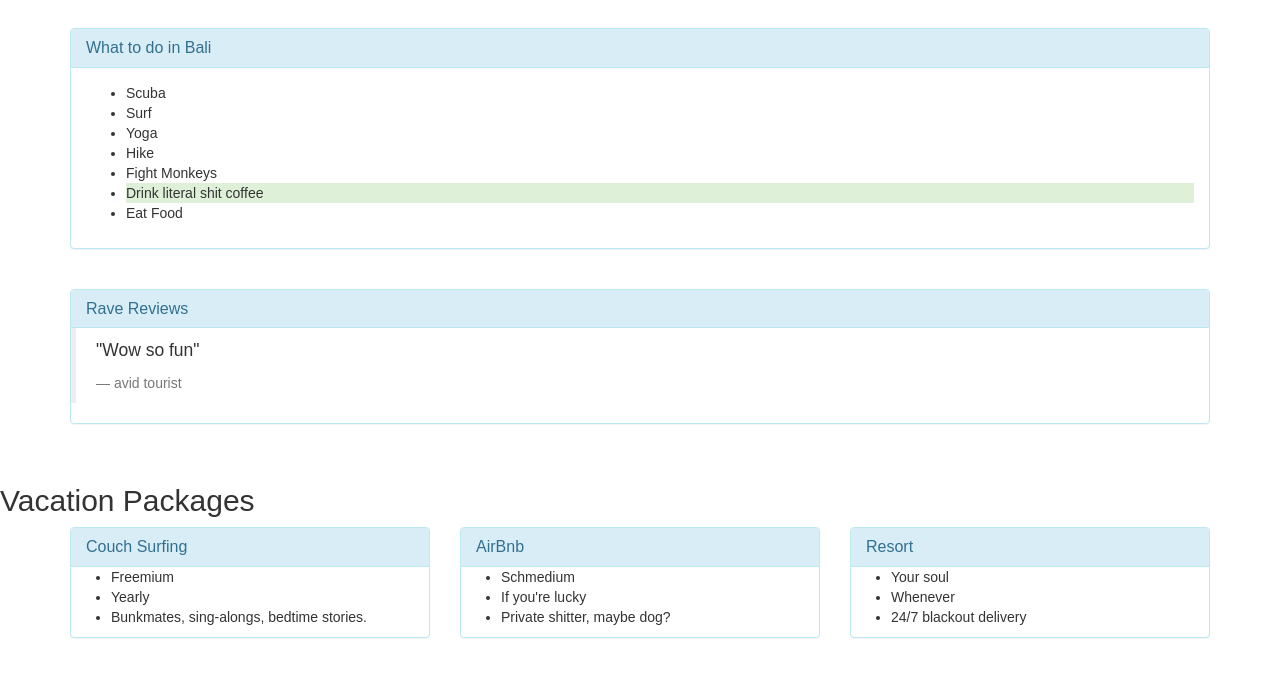
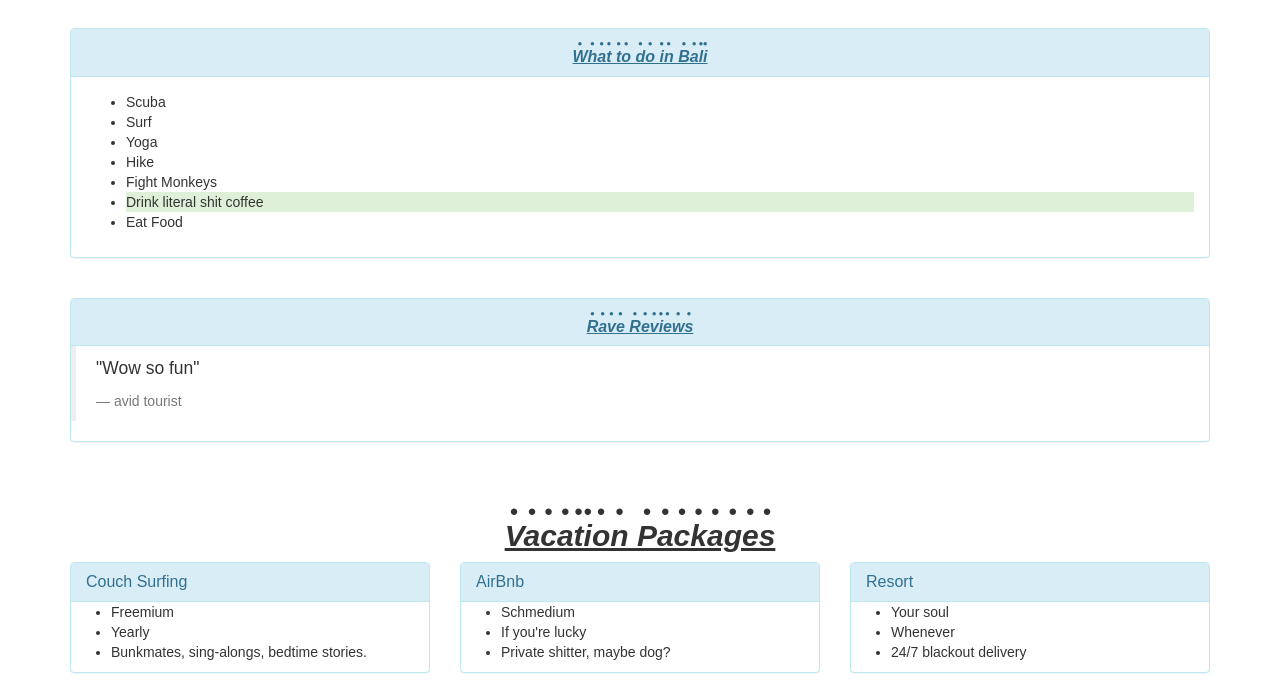
Before and after one commit to devsweeting/Thursday-Oct-11, a plain HTML site: page vacation.html in a window 1280 px wide. Shown: the part 242-935 px from the top of the page. Before the commit the page ends 900 px from the top, so only its background shows below. Drawn offline with Linux system fonts and the light colour scheme.

Commit message:
Add styles to vacation site

```diff
--- a/css/styles.css
+++ b/css/styles.css
@@ -13,7 +13,7 @@ body {
   font-family: fantasy;
 }
 
-h2 :not(panel-title) {
+h2 {
   text-align: center;
   text-decoration: underline;
   font-style: oblique;
```
